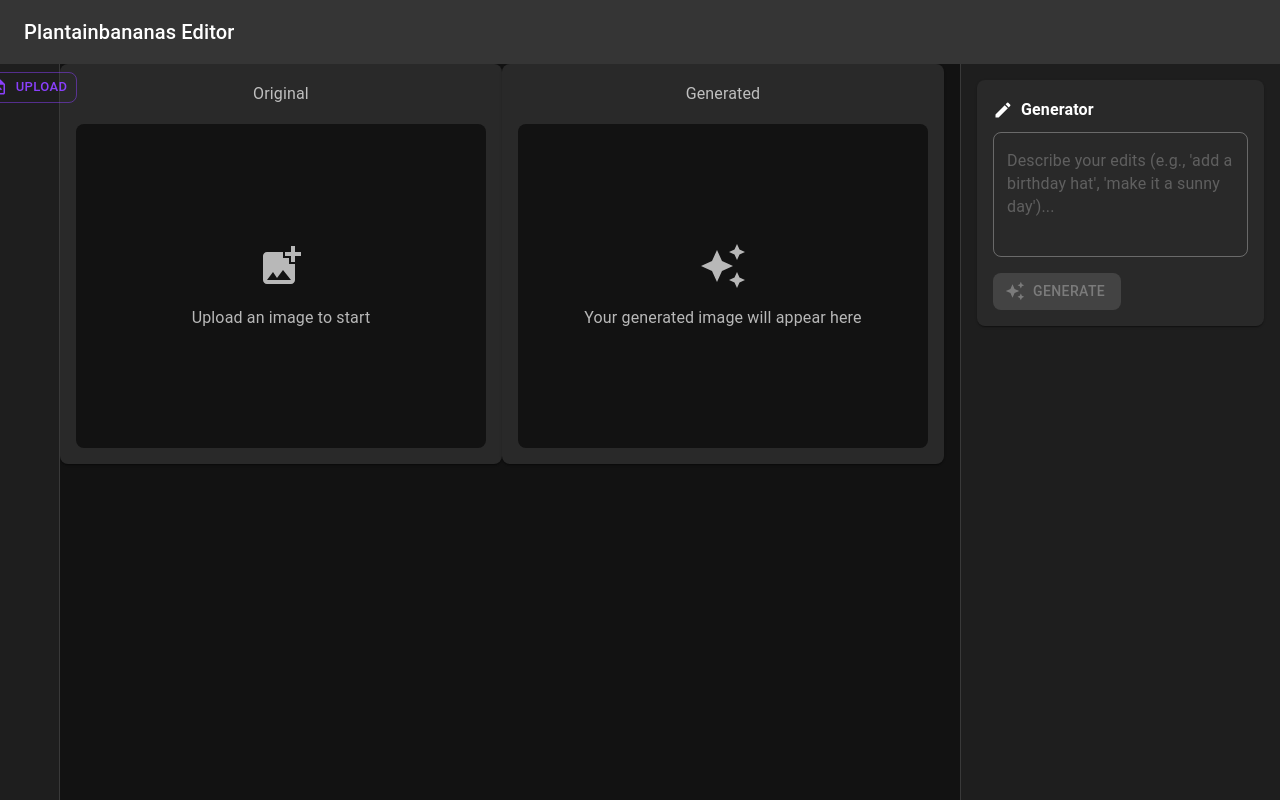
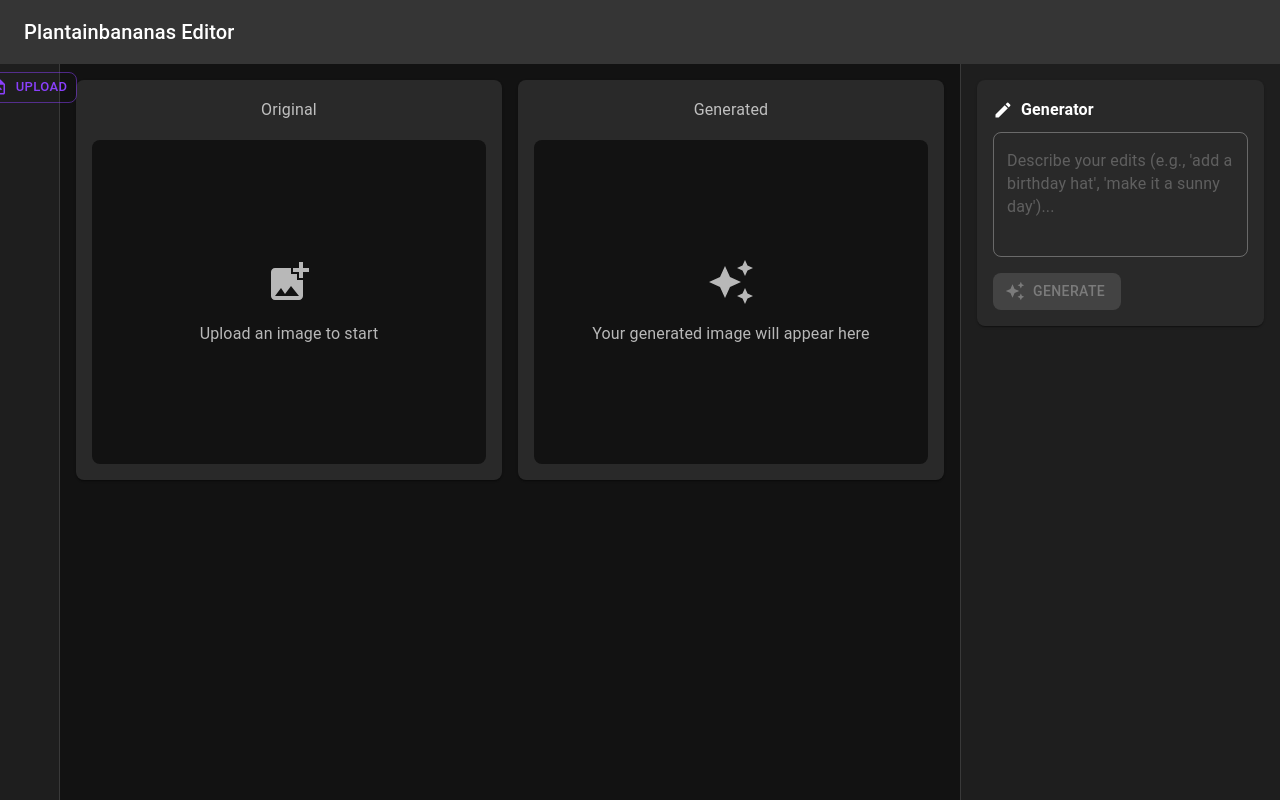
Before and after one commit to nathfavour/plantainbanana, a Next.js app: page / in a window 1280 px wide. Built offline with nearby package versions, Linux system fonts and the light colour scheme.

Commit message:
fix page issues

```diff
--- a/src/app/page.tsx
+++ b/src/app/page.tsx
@@ -280,7 +280,7 @@ export default function Home() {
         <Box sx={{ flex: 1, p: 2, overflowY: "auto", bgcolor: "background.default" }}>
           <Grid container spacing={2}>
             {/* Original panel */}
-            <Grid xs={12} md={6}>
+            <Grid item xs={12} md={6}>
               <Paper sx={{ p: 2, minHeight: 400, display: "flex", flexDirection: "column", gap: 2 }}>
                 <Typography variant="subtitle1" align="center" color="text.secondary">
                   Original
@@ -328,7 +328,7 @@ export default function Home() {
             </Grid>
 
             {/* Generated panel */}
-            <Grid xs={12} md={6}>
+            <Grid item xs={12} md={6}>
               <Paper sx={{ p: 2, minHeight: 400, display: "flex", flexDirection: "column", gap: 2 }}>
                 <Typography variant="subtitle1" align="center" color="text.secondary">
                   Generated
```
